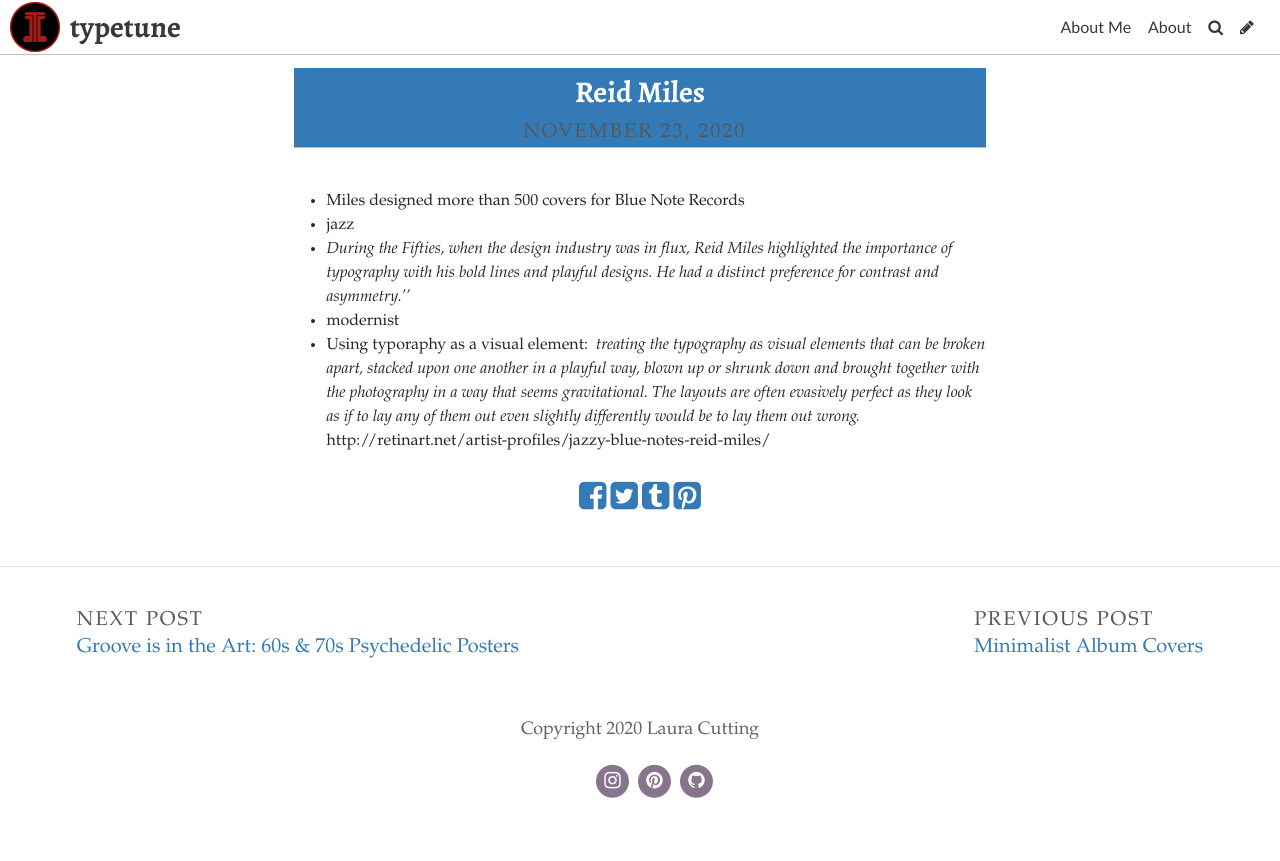
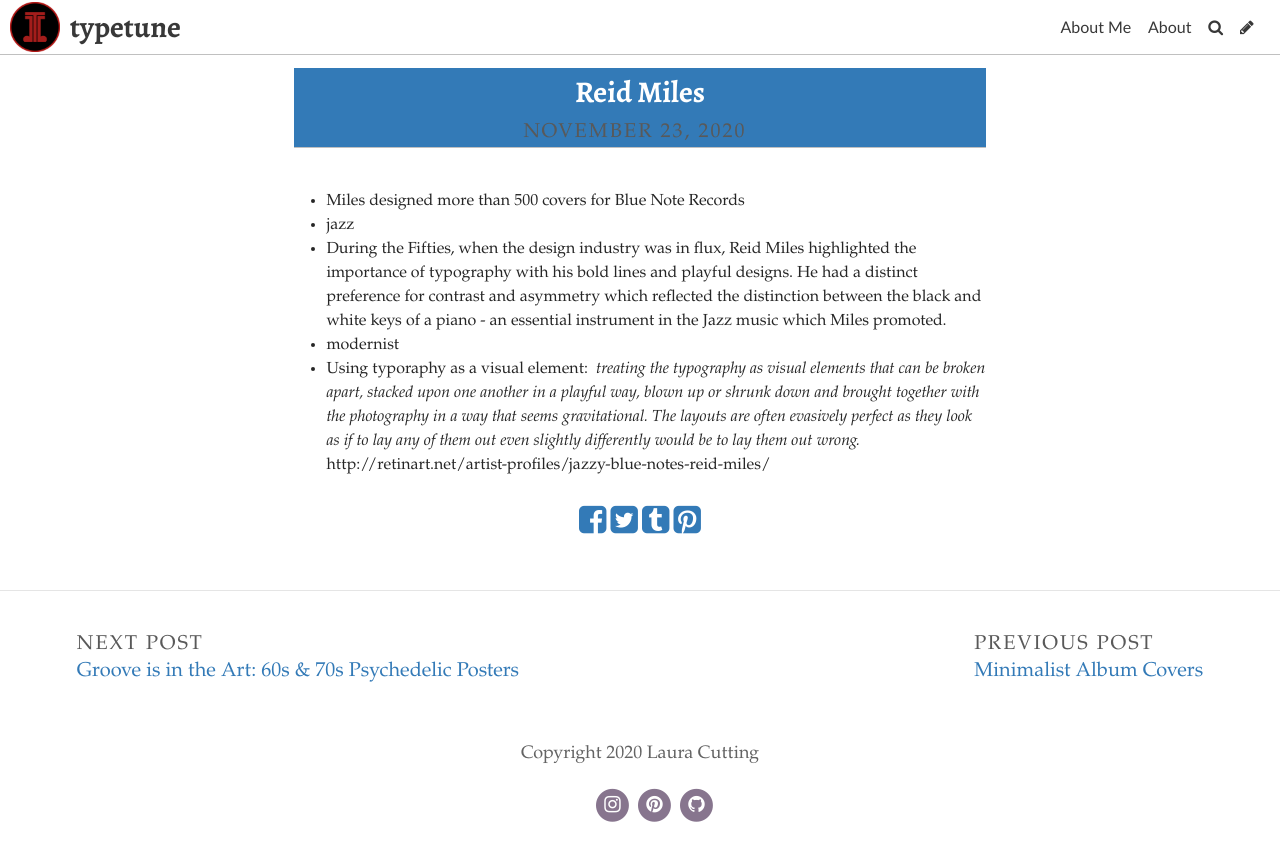
Before and after one commit to lauracutting/typetune, a Jekyll site: the page built from _posts/2020-11-23-reid-miles.md, in a window 1280 px wide. Shown: the top 861 px of the page. Built offline with Jekyll 4.4.1, drawn with Linux system fonts in a browser that asks for light colours; some web fonts are replaced.

Commit message:
Update Post “2020-11-23-reid-miles”

```diff
--- a/_posts/2020-11-23-reid-miles.md
+++ b/_posts/2020-11-23-reid-miles.md
@@ -6,7 +6,7 @@
 ---
 * Miles designed more than 500 covers for Blue Note Records
 * jazz
-* *During the Fifties, when the design industry was in flux, Reid Miles highlighted the importance of typography with his bold lines and playful designs. He had a distinct preference for contrast and asymmetry.''*
+* During the Fifties, when the design industry was in flux, Reid Miles highlighted the importance of typography with his bold lines and playful designs. He had a distinct preference for contrast and asymmetry which reflected the distinction between the black and white keys of a piano - an essential instrument in the Jazz music which Miles promoted.
 * modernist
 * Using typoraphy as a visual element:  *treating the typography as visual elements that can be broken apart, stacked upon one another in a playful way, blown up or shrunk down and brought together with the photography in a way that seems gravitational. The layouts are often evasively perfect as they look as if to lay any of them out even slightly differently would be to lay them out wrong.*
 
```
